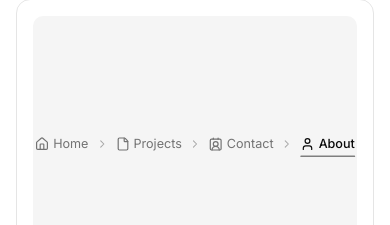
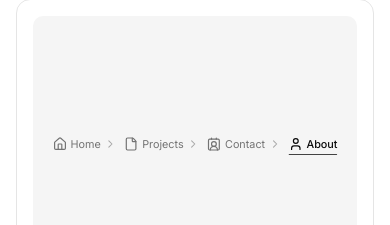
Before and after one commit to kedarrm/My_Portfolio, a Next.js app: page /MyWork in a window 390 px wide. Shown: the part 4242-4467 px from the top of the page. Built offline with nearby package versions, Linux system fonts and the light colour scheme.

Commit message:
responsiveness fix

```diff
--- a/app/demos/[slug]/_components/Breadcrums.jsx
+++ b/app/demos/[slug]/_components/Breadcrums.jsx
@@ -17,7 +17,7 @@ export default function Breadcrumb() {
 
     return (
         <nav aria-label="Breadcrumb">
-      <ol className="flex items-center gap-2 text-sm text-muted-foreground">
+            <ol className="flex items-center sm:gap-2 gap-1 sm:text-sm text-xs text-muted-foreground">
                 {BREADCRUMBS.map((item, index) => {
                     const isActive =
                         pathname === item.href ||
```
Lines whose indentation alone changed are shown as unchanged.
